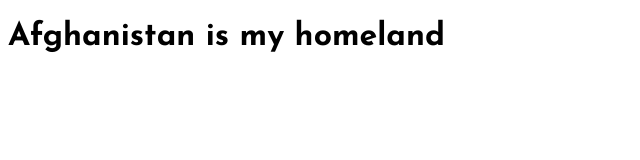
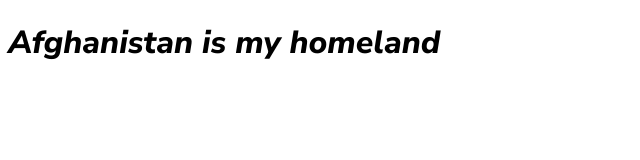
Before and after one commit to AKF-Web-Dev/live-coding, a plain HTML site: page css/day-10/google-font.html in a window 1280 px wide. Shown: the whole page, without its empty margins (0-640 px from the left). Drawn offline with Linux system fonts and the light colour scheme.

```diff
--- a/css/day-10/google-font.css
+++ b/css/day-10/google-font.css
@@ -1,5 +1,12 @@
 @import url("https://fonts.googleapis.com/css2?family=Josefin+Sans:ital,wght@0,100..700;1,100..700&display=swap");
 
+@import url("https://fonts.googleapis.com/css2?family=PT+Serif:ital,wght@0,400;0,700;1,400;1,700&display=swap");
+
+@import url("https://fonts.googleapis.com/css2?family=Nunito+Sans:ital,opsz,wght@0,6..12,200..1000;1,6..12,200..1000&family=PT+Serif:ital,wght@0,400;0,700;1,400;1,700&display=swap");
+
 h1 {
-  font-family: "Josefin Sans", serif;
+  font-family: "Nunito Sans", serif;
+  font-weight: 800;
+  font-style: italic;
+  /* font-family: "Josefin Sans", serif; */
 }
```
